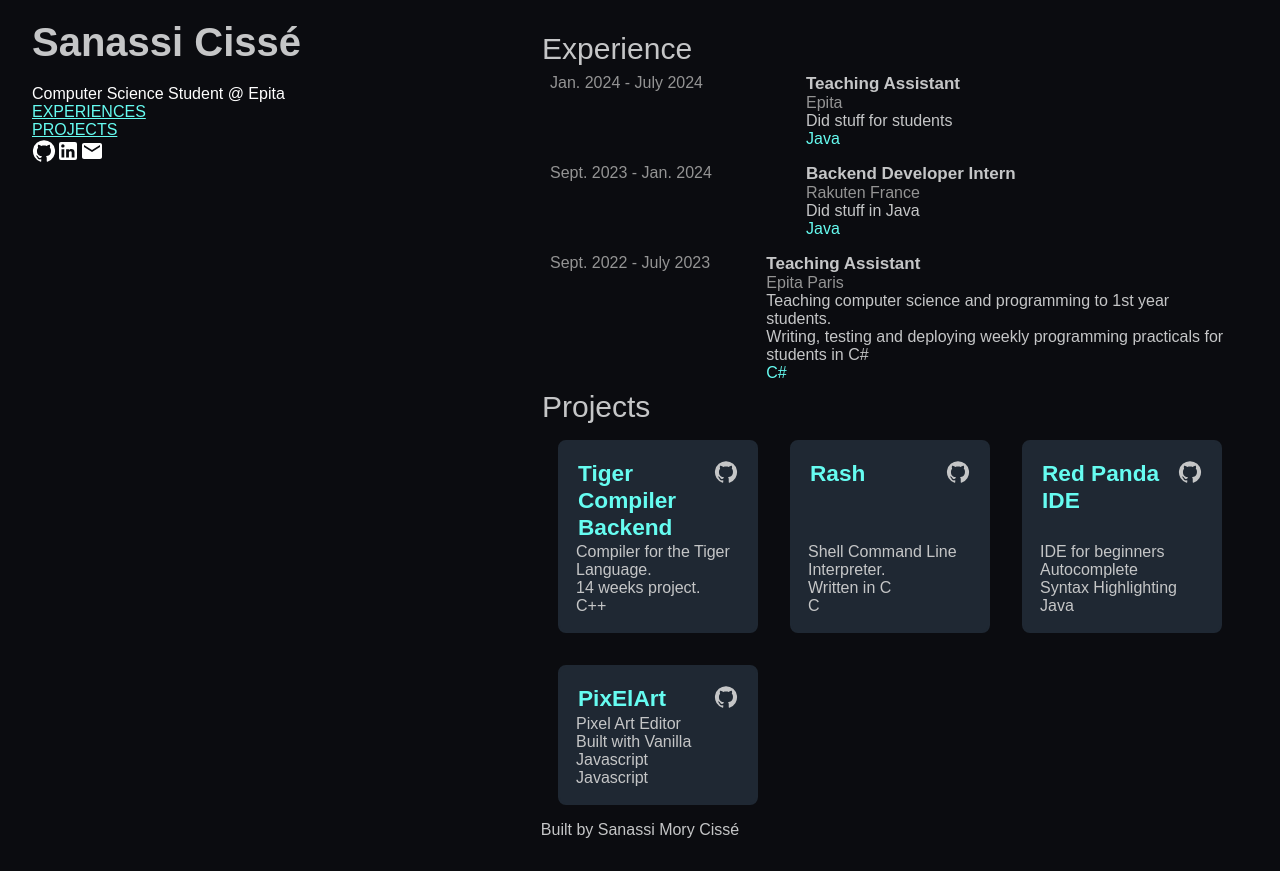
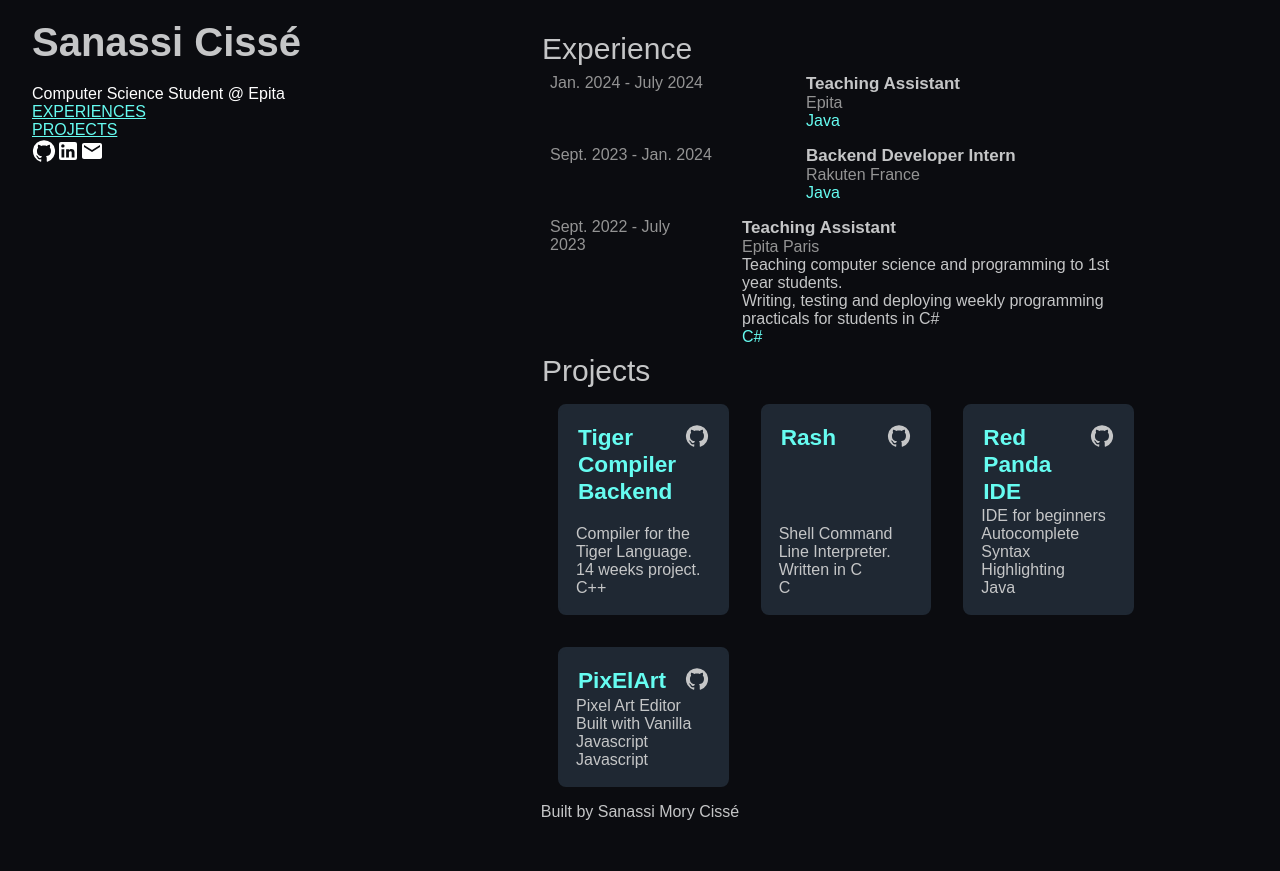
Before and after one commit to sanassi/random-stuff, a React (Create React App) app: page / in a window 1280 px wide. Built offline with nearby package versions, Linux system fonts and the light colour scheme.

Commit message:
nothing new
Signed-off-by: Sanassi Cissé <sanassi-mory.cisse@epita.fr>

```diff
--- a/src/App.css
+++ b/src/App.css
@@ -4,13 +4,6 @@
 }
 
 .projects {
-  /*
-  display: flex;
-  flex: auto;
-  flex-direction: row;
-  flex-wrap: wrap;
-   */
-
   display: grid;
   grid-template-columns: repeat(3, 1fr);
 }
@@ -37,6 +30,7 @@
 .main {
   margin-left: 500px; /* Same as the width of the sidebar */
   padding: 0 10px;
+  width: 50%;
 }
 
 .experience-label {
--- a/src/App.js
+++ b/src/App.js
@@ -19,12 +19,12 @@
         <div id='experiences' className="experiences">
           <Experience duration={{'start' : 'Jan. 2024', 'end' : 'July 2024'}}
                       title='Teaching Assistant'
-                      description={['Did stuff for students']}
+                      description={['']}
                       company='Epita'
                       techs={['Java']}/>
           <Experience duration={{'start' : 'Sept. 2023', 'end' : 'Jan. 2024'}}
                       title='Backend Developer Intern'
-                      description={['Did stuff in Java']}
+                      description={['']}
                       company='Rakuten France'
                       techs={['Java']}/>
           <Experience duration={{'start' : 'Sept. 2022', 'end' : 'July 2023'}}
--- a/src/ProjectInfo.js
+++ b/src/ProjectInfo.js
@@ -1,5 +1,6 @@
 import './ProjectInfo.css'
 import GitHubIcon from '@mui/icons-material/GitHub';
+import OpenInNewIcon from '@mui/icons-material/OpenInNew';
 
 export default function ProjectInfo(props) {
   let desc = props.description.map((elt) => <div>{elt}</div>);
@@ -8,9 +9,7 @@
       <div className="top">
         <label className="project-name">{props.name}</label>
         <div className="project-link">
-          <a href={props.link}>
-            <GitHubIcon/>
-          </a>
+          <a href={props.link}><GitHubIcon/></a>
         </div>
       </div>
       <div className="project-description">
```
